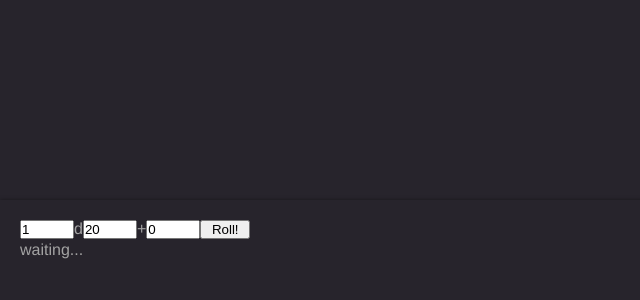
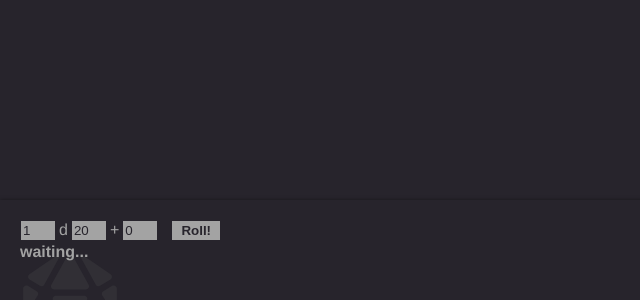
Before and after one commit to savwiley/dnd-maps, a React (Create React App) app: page / in a window 1280 px wide. Shown: the part 440-740 px from the top of the page, without its empty margins (0-640 px from the left). Built offline with nearby package versions, Linux system fonts and the light colour scheme.

Commit message:
stylize and improve Dice component

```diff
--- a/src/components/Dice/style.js
+++ b/src/components/Dice/style.js
@@ -8,12 +8,49 @@ export const DiceBox = styled.div`
   height: 120px;
   padding: 20px;
   box-shadow: 0 0 4px rgba(0, 0, 0, 0.4);
+  overflow-x: auto;
+  overflow-y: hidden;
+  .icon {
+    position: absolute;
+    bottom: 5px;
+    left: 20px;
+    right: 90%;
+    font-size: 100px;
+    color: var(--lightAccent);
+    z-index: 0;
+  }
 `;
 
 export const Inputs = styled.div`
-  background: transparent;
+  position: relative;
+  z-index: 1;
   input {
+    margin: 0 3px;
+    padding: 2px;
+    background: var(--text);
+    border: 1px solid var(--background);
+    color: var(--background);
+  }
+  input:first-of-type {
+    margin-left: 0;
+  }
+  input[type="button"] {
+    margin-left: 10px;
     width: 50px;
+    font-weight: bold;
+    cursor: pointer;
+    transition: all 0.2s;
+  }
+  input[type="button"]:hover {
+    background: var(--background);
+    border-color: var(--text);
+    color: var(--text);
+  }
+  input[type="number"] {
+    width: 30px;
+  }
+  input[type="number"]:focus {
+    background: var(--lightText);
   }
 `;
 
@@ -28,4 +65,8 @@ export const DiceAnswers = styled.div`
   flex-wrap: wrap;
   height: 100%;
   align-content: baseline;
+  position: relative;
+  z-index: 1;
+  font-weight: bold;
+  cursor: default;
 `;
```
